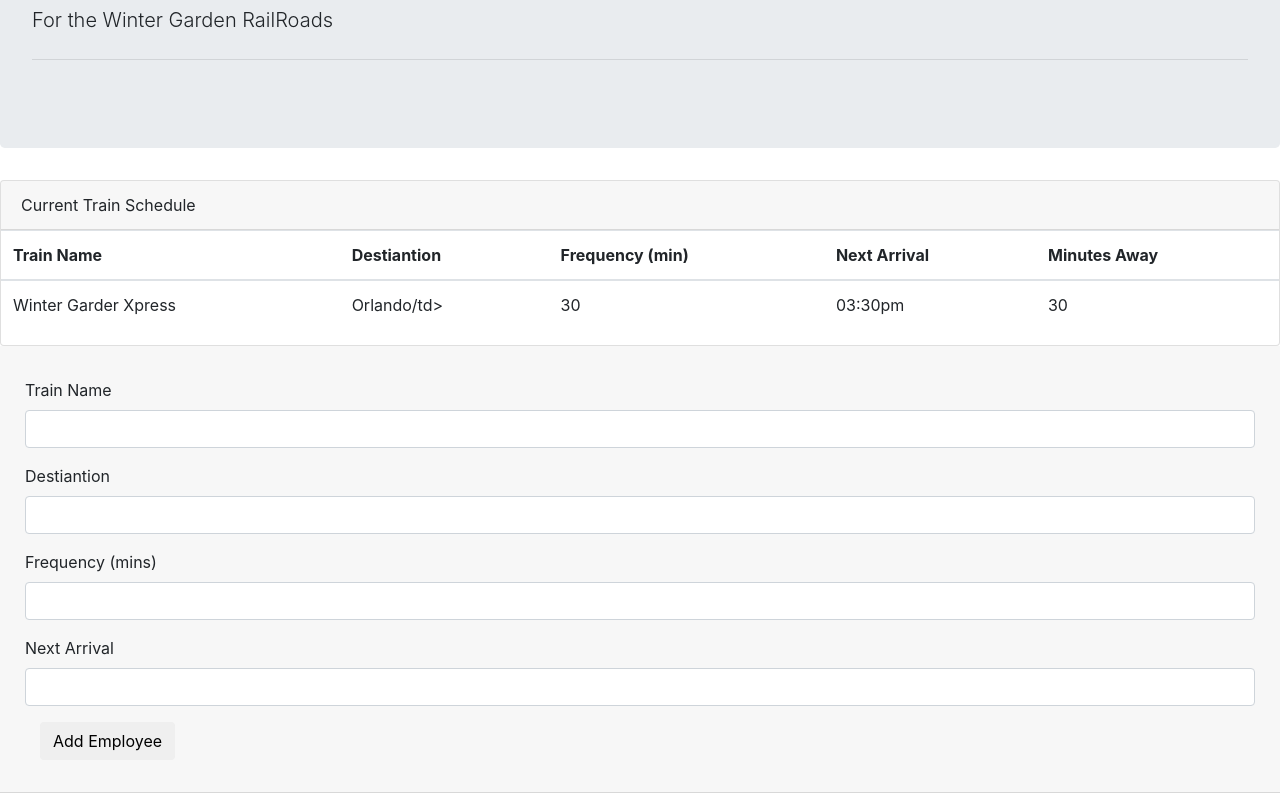
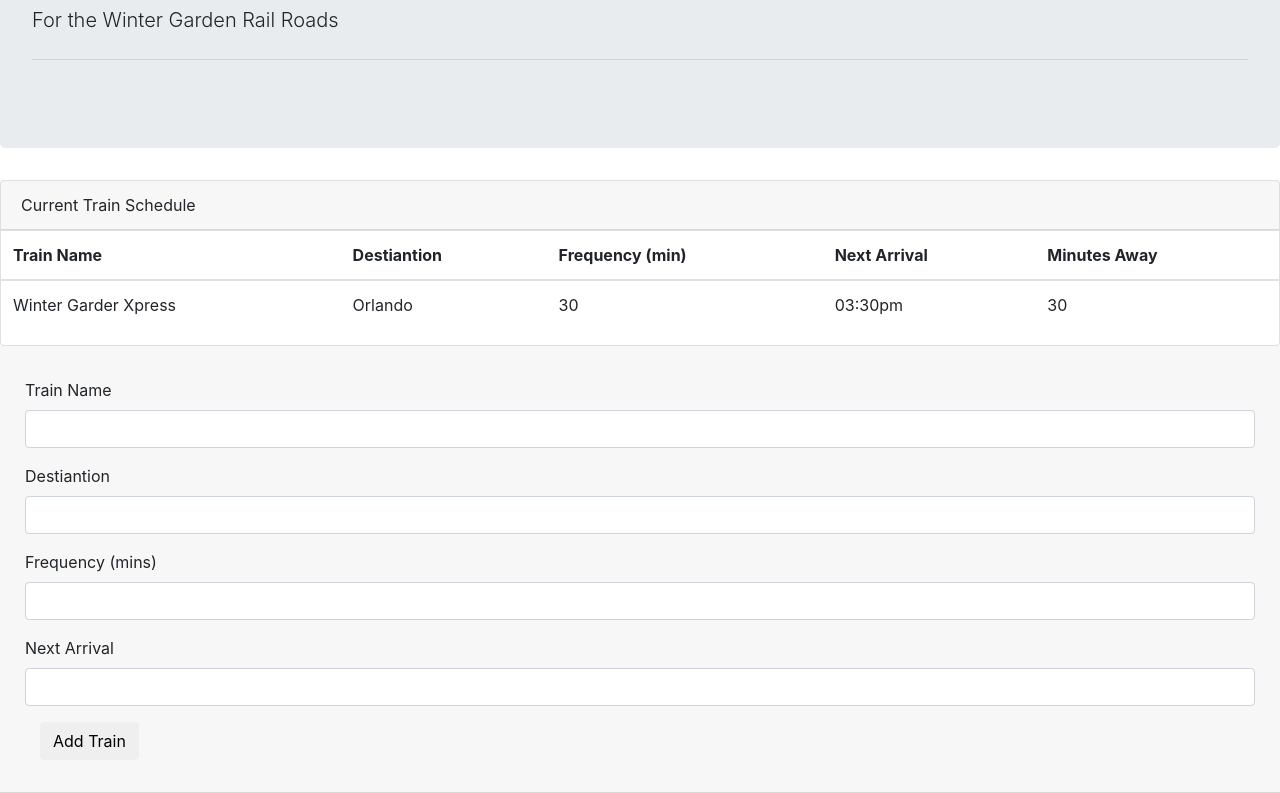
Before and after one commit to kaleki/Train-Scheduler, a plain HTML site: page index.html in a window 1280 px wide. Shown: the part 134-927 px from the top of the page. Drawn offline with nearby package versions, Linux system fonts and the light colour scheme; no server answers.

Commit message:
second commit

```diff
--- a/index.html
+++ b/index.html
@@ -3,7 +3,7 @@
     <head>
             <div class="jumbotron">
                     <h1 class="display-4">Train Schedule</h1>
-                    <p class="lead">For the Winter Garden RailRoads</p>
+                    <p class="lead">For the Winter Garden Rail Roads</p>
                     <hr class="my-4">
                   </div>
         <link rel="stylesheet" href="https://maxcdn.bootstrapcdn.com/bootstrap/4.0.0/css/bootstrap.min.css">
@@ -34,7 +34,7 @@
             <tr>
 
                 <td>Winter Garder Xpress</td>
-                <td>Orlando/td>
+                <td>Orlando</td>
                 <td>30</td>
                 <td>03:30pm</td>
                 <td>30</td>
@@ -63,7 +63,7 @@
                                 <label for="name-input">Next Arrival</label>
                                 <input class="form-control" id="rate-input" type="text">
                             </div>
-                        <button class="btn btn-default" id="add-employee" type="submit"> Add Employee</button>
+                        <button class="btn btn-default" id="add-employee" type="submit"> Add Train</button>
 
 
             </form>
```
